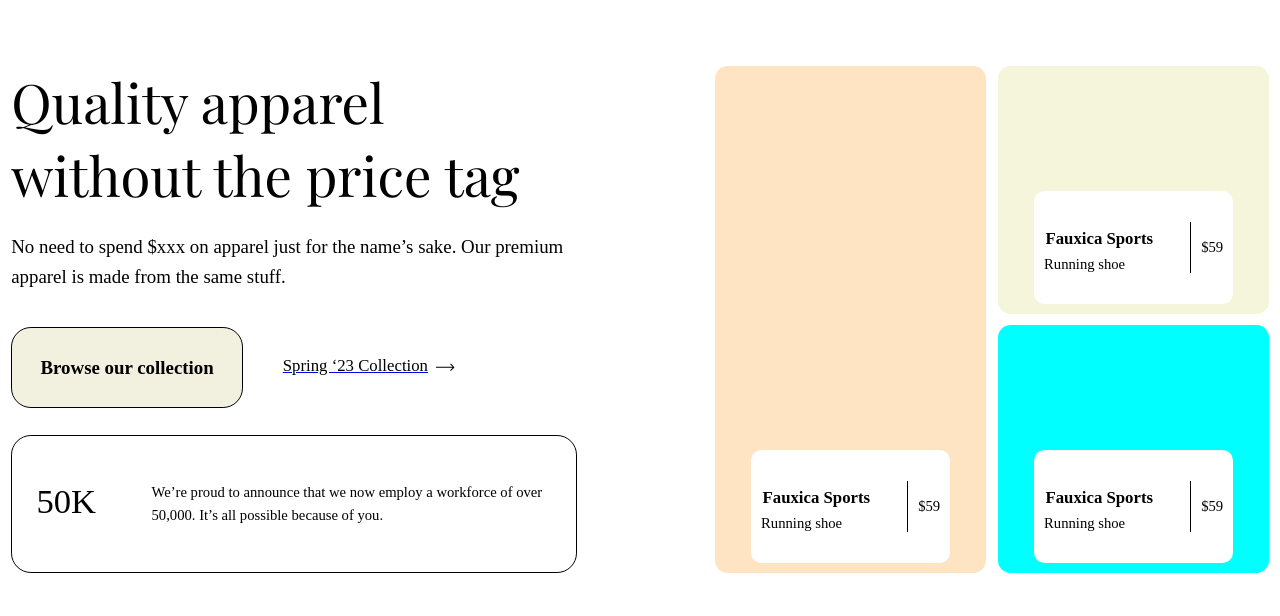
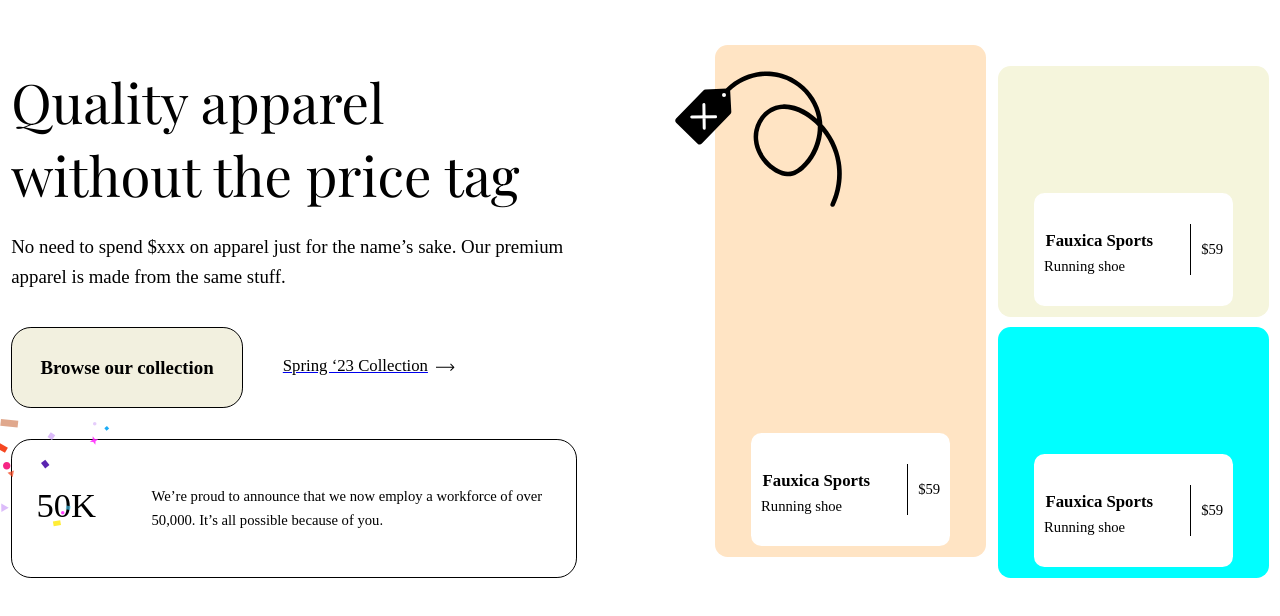
Before and after one commit to Sarvesh-Ghildiyal/fauxica, a plain HTML site: page index.html in a window 1280 px wide. Shown: the part 86-702 px from the top of the page. Drawn offline with nearby package versions, Linux system fonts and the light colour scheme.

Commit message:
pseudo elements of css done

```diff
--- a/css/main.css
+++ b/css/main.css
@@ -106,8 +106,9 @@ main{
     gap: 5.3em;
     border: 1px black solid;
     border-radius: 1.9rem;
-    margin-top: 2.6rem;
+    margin-top: 3rem;
     height: 13rem;
+    position: relative;
 }
 .employees{
     font-size: 3.3rem;
@@ -175,6 +176,16 @@ main{
 }
 .card1 {
     background-color: bisque;
+    position: relative;
+}
+.card1::before{
+    position: absolute;
+    content: "";
+    background: url('/images/tag.svg') no-repeat;
+    width: 100%;
+    height: 100%;
+    top: 0.5rem;
+    left: -4rem;
 }
 .card2{
     background-color: beige;
@@ -185,3 +196,13 @@ main{
 .card-details .product-price{
     border-left: 1px solid black;
 }
+
+.news::before{
+    position: absolute;
+    content: '';
+    background: url('/images/confetti.svg') no-repeat;
+    width: 100%;
+    height: 100%;
+    top: -2rem;
+    left: -1.6rem;
+}
```
